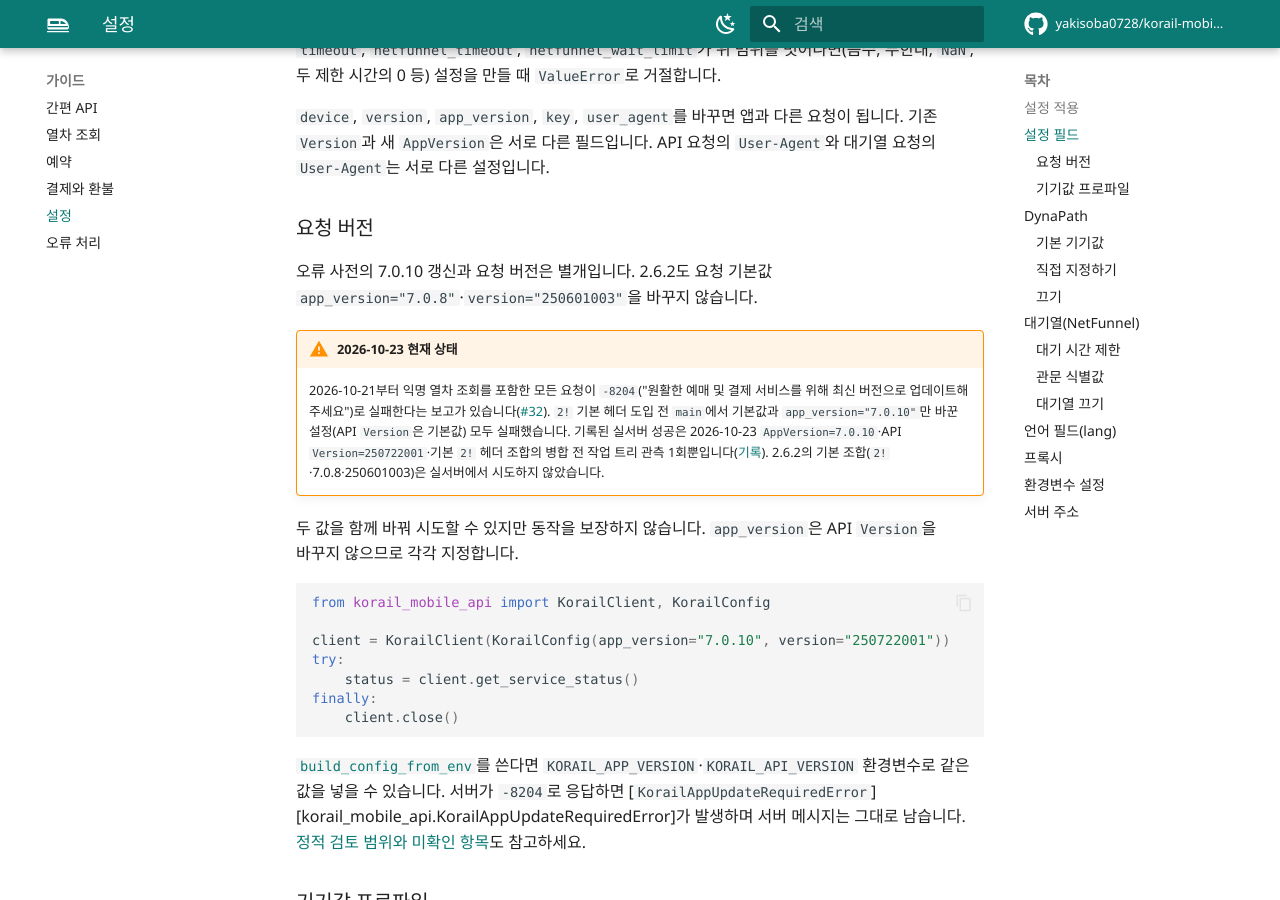
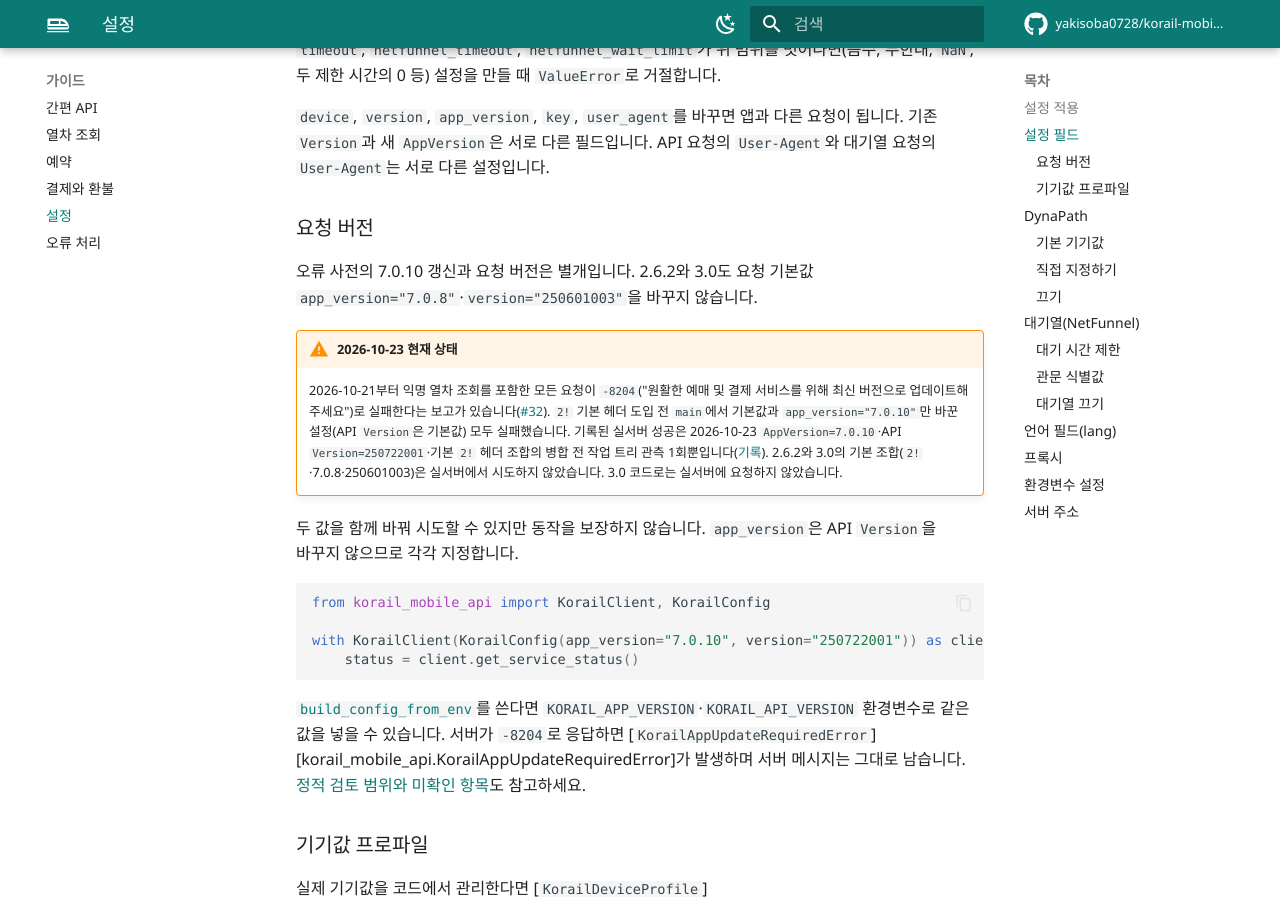
Before and after one commit to yakisoba0728/korail-mobile-api, an MkDocs documentation site: the page built from docs/guide/configuration.md, in a window 1280 px wide and 900 px high, scrolled down 3584 px. Built offline with MkDocs 1.6.1 and Material for MkDocs 9.7.7, drawn with Linux system fonts in a browser that asks for light colours; comment, search, counter and statistics services are not loaded.

Commit message:
docs: with-block support in the close reference and request-version guide

````diff
--- a/docs/guide/configuration.md
+++ b/docs/guide/configuration.md
@@ -65,24 +65,21 @@ API 요청의 `User-Agent`와 대기열 요청의 `User-Agent`는 서로 다른
 
 ### 요청 버전 {#request-version}
 
-오류 사전의 7.0.10 갱신과 요청 버전은 별개입니다. 2.6.2도 요청 기본값 `app_version="7.0.8"`·`version="250601003"`을 바꾸지 않습니다.
+오류 사전의 7.0.10 갱신과 요청 버전은 별개입니다. 2.6.2와 3.0도 요청 기본값 `app_version="7.0.8"`·`version="250601003"`을 바꾸지 않습니다.
 
 !!! warning "2026-10-23 현재 상태"
     2026-10-21부터 익명 열차 조회를 포함한 모든 요청이 `-8204`("원활한 예매 및 결제 서비스를 위해 최신 버전으로 업데이트해 주세요")로 실패한다는 보고가 있습니다([#32](https://github.com/yakisoba0728/korail-mobile-api/issues/32)).
     `2!` 기본 헤더 도입 전 `main`에서 기본값과 `app_version="7.0.10"`만 바꾼 설정(API `Version`은 기본값) 모두 실패했습니다.
     기록된 실서버 성공은 2026-10-23 `AppVersion=7.0.10`·API `Version=250722001`·기본 `2!` 헤더 조합의 병합 전 작업 트리 관측 1회뿐입니다([기록](../verification-7010.md#diagnostic-20261023)).
-    2.6.2의 기본 조합(`2!`·7.0.8·250601003)은 실서버에서 시도하지 않았습니다.
+    2.6.2와 3.0의 기본 조합(`2!`·7.0.8·250601003)은 실서버에서 시도하지 않았습니다. 3.0 코드로는 실서버에 요청하지 않았습니다.
 
 두 값을 함께 바꿔 시도할 수 있지만 동작을 보장하지 않습니다. `app_version`은 API `Version`을 바꾸지 않으므로 각각 지정합니다.
 
 ```python
 from korail_mobile_api import KorailClient, KorailConfig
 
-client = KorailClient(KorailConfig(app_version="7.0.10", version="250722001"))
-try:
+with KorailClient(KorailConfig(app_version="7.0.10", version="250722001")) as client:
     status = client.get_service_status()
-finally:
-    client.close()
 ```
 
 [`build_config_from_env`](#from-env)를 쓴다면 `KORAIL_APP_VERSION`·`KORAIL_API_VERSION` 환경변수로 같은 값을 넣을 수 있습니다.
````
Also changed, not shown: docs/api/session.md (+4 -1 lines).
